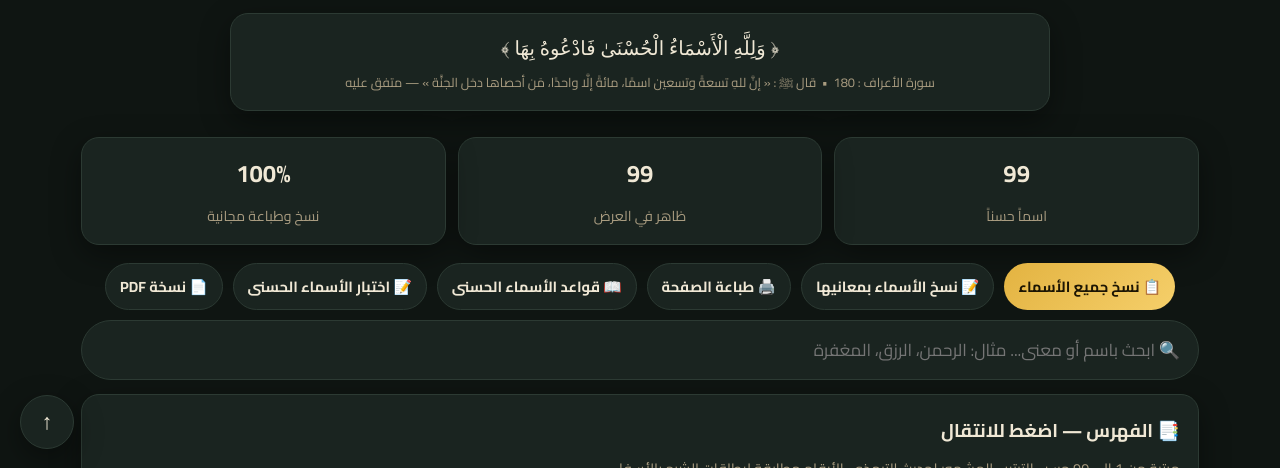
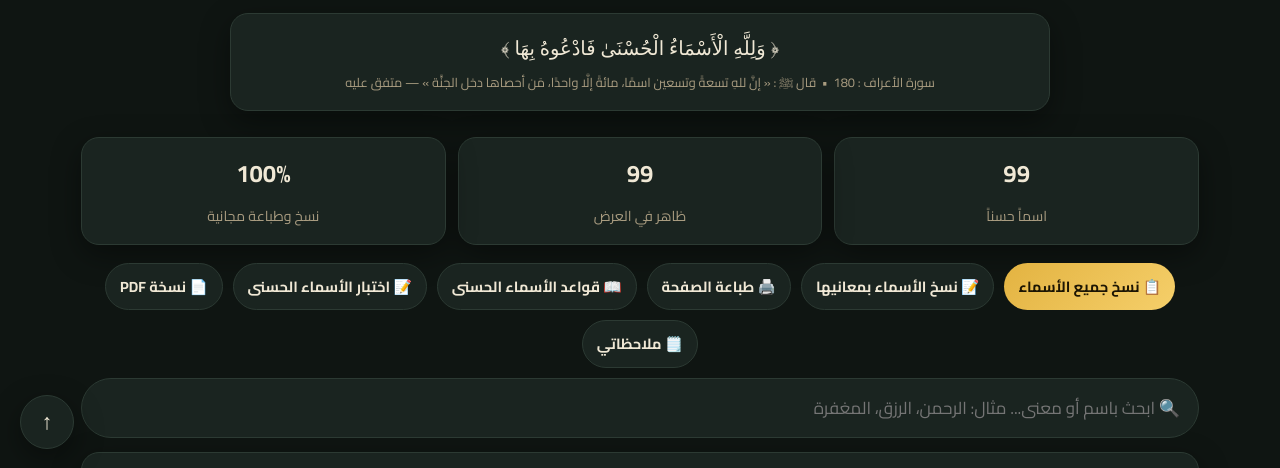
Before and after one commit to mqdbBD/names-of-allah, a plain HTML site: page asmaa-allah-al-husna.html in a window 1280 px wide. Shown: the part 331-799 px from the top of the page. Drawn offline with Linux system fonts and the light colour scheme; a web font is replaced by a local one.

Commit message:
Publish: asmaa-allah-al-husna.html

```diff
--- a/asmaa-allah-al-husna.html
+++ b/asmaa-allah-al-husna.html
@@ -133,6 +133,7 @@ footer{text-align:center;color:var(--muted);padding:30px 16px;border-top:1px sol
   <a class="btn" href="index.html" style="text-decoration:none">📖 قواعد الأسماء الحسنى</a>
   <a class="btn" href="qawaid-quiz.html" style="text-decoration:none">📝 اختبار الأسماء الحسنى</a>
   <a class="btn" href="qawaid-original.html" style="text-decoration:none">📄 نسخة PDF</a>
+  <a class="btn" href="notes.html" style="text-decoration:none">🗒️ ملاحظاتي</a>
 </div>
 
 <div class="search-wrap">
```
